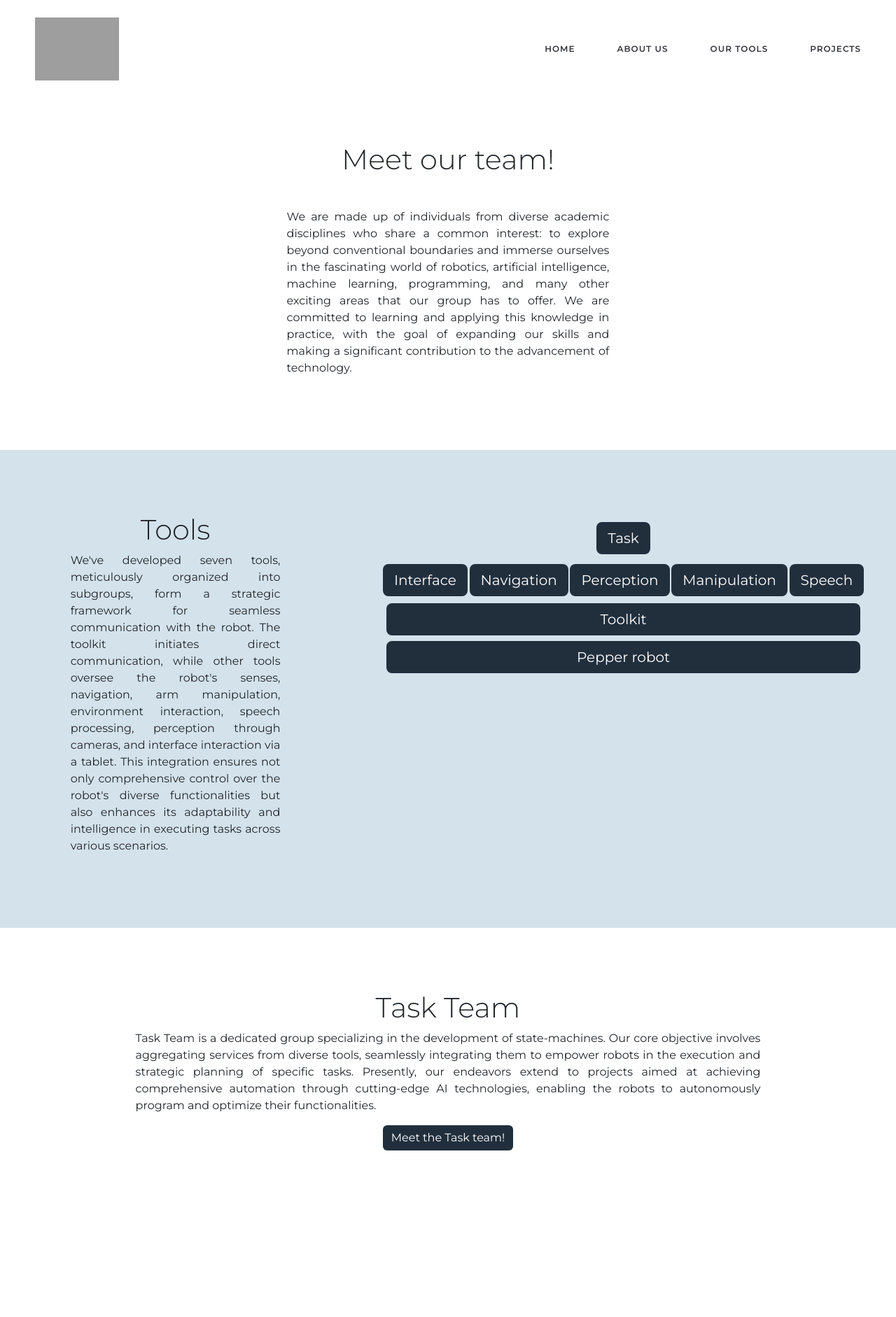
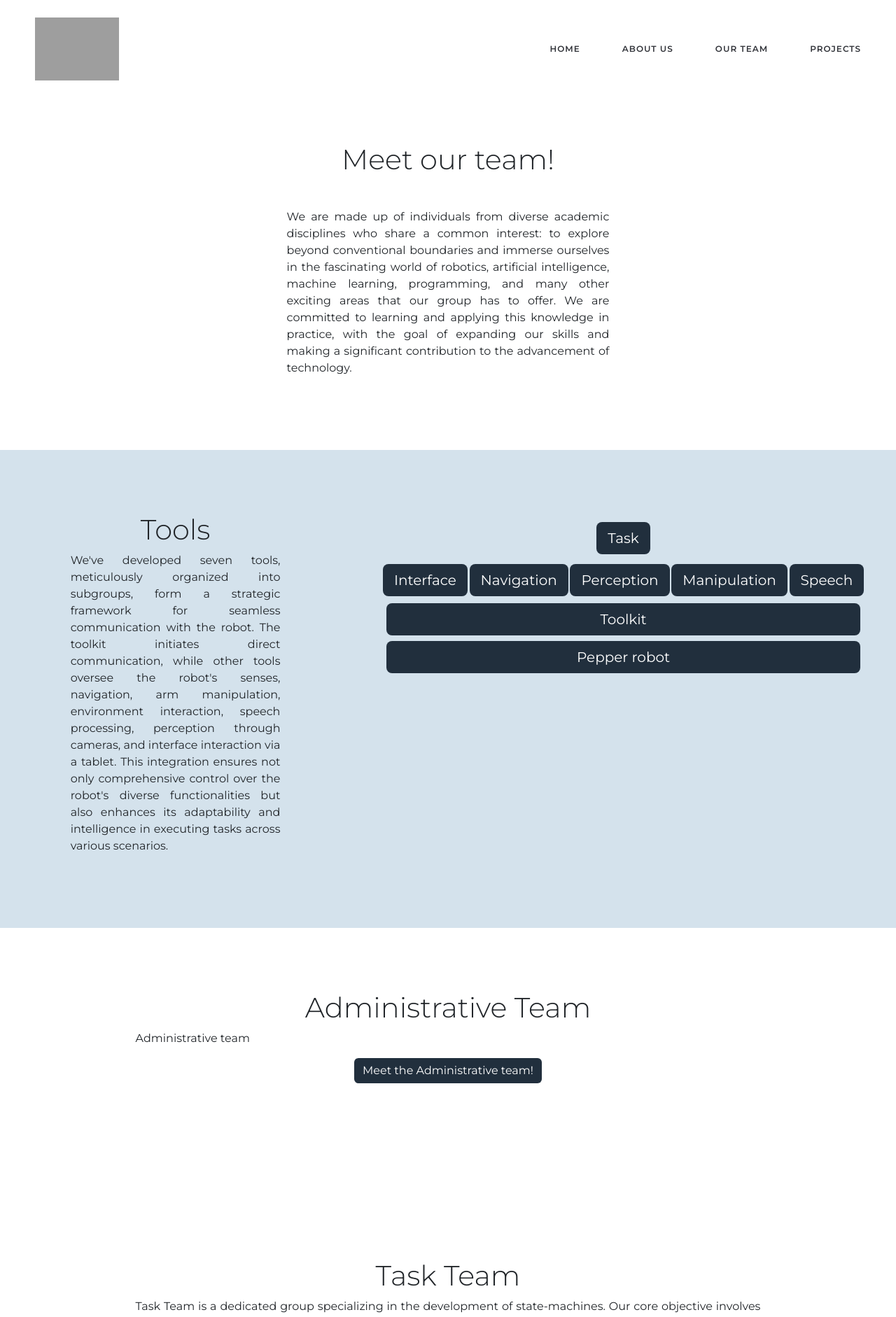
Before and after one commit to SaroM0/SinfonIAWeb, an Angular app: page /tools in a window 1280 px wide. Shown: the top 1882 px of the page at 70% size. Built offline with nearby package versions, Linux system fonts and the light colour scheme; grey boxes are pictures that could not be loaded.

Commit message:
cambios varios

```diff
--- a/src/app/about/about.component.css
+++ b/src/app/about/about.component.css
@@ -70,6 +70,7 @@
 
 #about2 {
     grid-area: 1 / 2 / 2 / 2;
+    display: flex;
 }
 
 .about-item {
--- a/src/app/about/about.component.html
+++ b/src/app/about/about.component.html
@@ -12,7 +12,7 @@
                      and Toolkit ensure that our robots are top-notch, while task members orchestrate the grand symphony of robotic tasks.
                       We are a multidisciplinary dream team, merging engineering prowess with the creative minds of several university
                        departments. Join us on this journey where technology and humanity come together to shape the future of robotics.</p>
-            </div><img src="https://www.lavanguardia.com/files/og_thumbnail/files/fp/uploads/2023/08/10/64d4f87731254.r_d.2013-1157-3106.jpeg" alt="SinfonIA team" id="about2" width="150%">
+            </div><img src="assets\equipo1.jpg" alt="SinfonIA team" id="about2" width="150%">
         </div>
     </div>
 </div>
--- a/src/app/app.component.html
+++ b/src/app/app.component.html
@@ -7,7 +7,7 @@
           <nav role="navigation" class="navigation-items w-nav-menu">
             <a routerLink="/" routerLinkActive="active" aria-current="page" class ="navigation-item w-nav-link w--current">Home</a>
             <a routerLink="about" routerLinkActive="active" class ="navigation-item w-nav-link w--current">About Us</a>
-            <a routerLink="tools" routerLinkActive="active" class ="navigation-item w-nav-link w--current">Our Tools</a>
+            <a routerLink="tools" routerLinkActive="active" class ="navigation-item w-nav-link w--current">Our Team</a>
             <a routerLink="projects" routerLinkActive="active" class ="navigation-item w-nav-link w--current">Projects</a>
           </nav>
           <div class="menu-button w-nav-button"><img src="" width="22" alt="" class="menu-icon"> </div>
--- a/src/app/home/home.component.html
+++ b/src/app/home/home.component.html
@@ -17,7 +17,7 @@
         </div>
       </div>
       <div class="carousel-item">
-        <img src="..." class="d-block w-100" alt="slider image 2">
+        <img src="" class="d-block w-100" alt="slider image 2">
         <div class="carousel-caption d-none d-md-block">
           <h5>Second slide label</h5>
           <p>Some representative placeholder content for the second slide.</p>
--- a/src/app/tools/tools.component.html
+++ b/src/app/tools/tools.component.html
@@ -45,6 +45,61 @@
 
 <!-- task team ------------------------------------------------------------------------------------------------------------------------------------------------------->
 <section>
+
+  <div class="section">
+    <div class="container">
+        <h1 class="heading-3">Administrative Team</h1>
+          <p class="paragraph-light">Administrative team</p>
+      </div>
+      <p class="text-center">
+        <button class="btn btn-primary" type="button" data-bs-toggle="collapse" data-bs-target="#collapseWidthExample" aria-expanded="false" aria-controls="collapseWidthExample">
+          Meet the Administrative team!
+        </button>
+      </p>
+      <div style="min-height: 120px;">
+        <div class="collapse collapse-horizontal" id="collapseWidthExample">
+          <div class="slide-container swiper">
+            <div class="slide-content">
+              <div class="card-wrapper swiper-wrapper">
+
+                <div class="card swiper-slide">
+                  <div class="image-content">
+                    <span class="overlay"></span>
+                    <div class="card-image">
+                      <img src="https://cdn.pixabay.com/photo/2017/11/10/05/48/user-2935527_640.png" alt="miembro" class="card-img"/>
+                    </div>
+                  </div>
+                  <div class="card-content">
+                    <h2 class="name">Alexandra Gutierrez</h2>
+                    <h3 class="role">Administrative affairs</h3>
+                    <p class="description">Member since 2021</p>
+                  </div>
+                </div>
+
+                <div class="card swiper-slide">
+                  <div class="image-content">
+                    <span class="overlay"></span>
+                    <div class="card-image">
+                      <img src="https://cdn.pixabay.com/photo/2017/11/10/05/48/user-2935527_640.png" alt="miembro" class="card-img"/>
+                    </div>
+                  </div>
+                  <div class="card-content">
+                    <h2 class="name">Juan José Garcia</h2>
+                    <h3 class="role">SinfonIA leader</h3>
+                    <p class="description">Member since 2018</p>
+                  </div>
+                </div>
+
+              </div>
+            </div>
+            <div class="swiper-button-next swiper-navBtn"></div>
+            <div class="swiper-button-prev swiper-navBtn"></div>
+            <div class="swiper-pagination"></div>
+          </div>
+        </div>
+      </div>
+  </div>
+
   <div class="section">
     <div class="container">
         <h1 class="heading-3"> Task Team</h1>
@@ -289,20 +344,6 @@
                     <h2 class="name">Camilo</h2>
                     <h3 class="role">Navigation member</h3>
                     <p class="description">Member since 2023</p>
-                  </div>
-                </div>
-
-                <div class="card swiper-slide">
-                  <div class="image-content">
-                    <span class="overlay"></span>
-                    <div class="card-image">
-                      <img src="https://cdn.pixabay.com/photo/2017/11/10/05/48/user-2935527_640.png" alt="miembro" class="card-img"/>
-                    </div>
-                  </div>
-                  <div class="card-content">
-                    <h2 class="name">Miebro 1</h2>
-                    <h3 class="role">Rol</h3>
-                    <p class="description">Member since xxxx</p>
                   </div>
                 </div>
 
```
Also changed, not shown: src/assets/equipo1.jpg (added).
